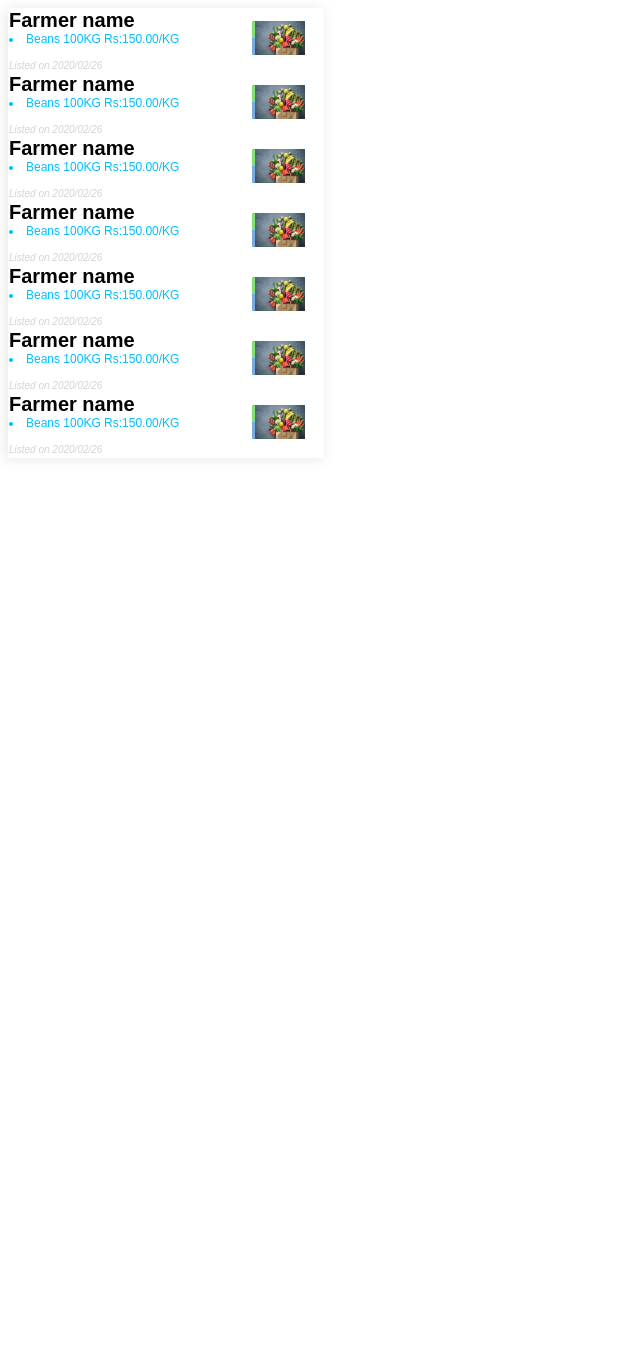
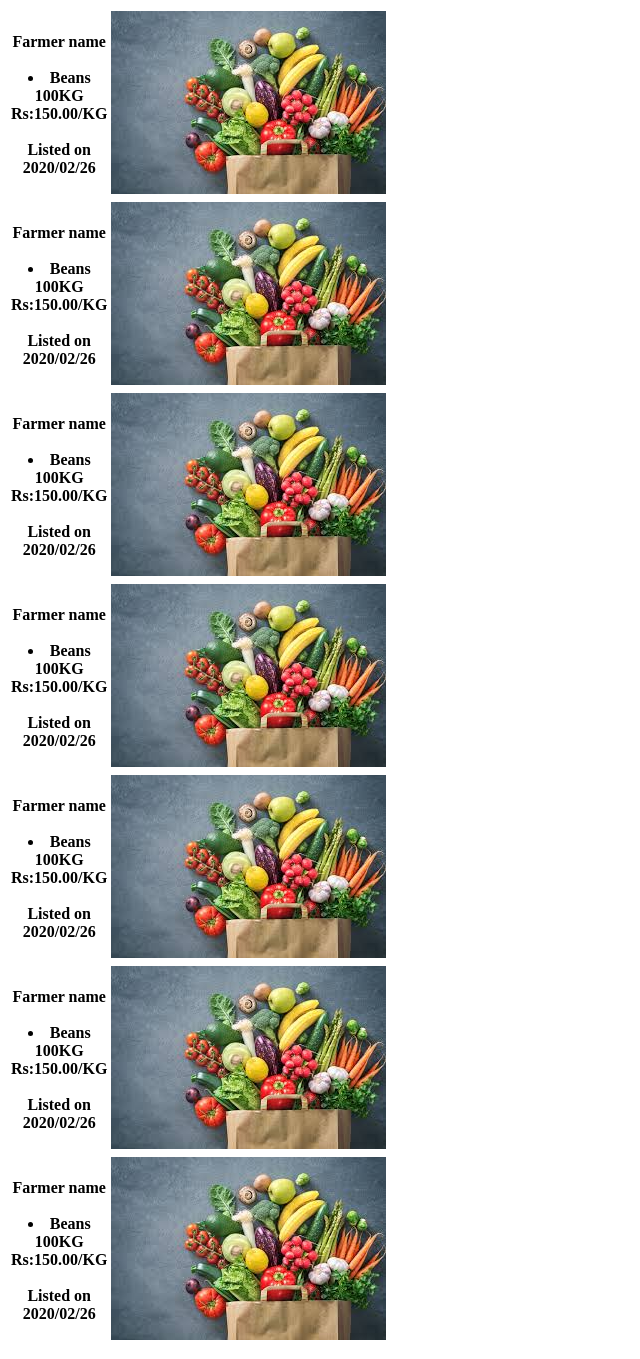
Before and after one commit to LoneWalker911/web, a PHP site: page /sidelist.html in a window 1280 px wide. Shown: the whole page, without its empty margins (0-640 px from the left). Before the commit the page ends 459 px from the top, so only its background shows below. Run offline with PHP 8.4, Linux system fonts and the light colour scheme; lists and menus that the app fills with data are empty.

Commit message:
INFOWINDOW

```diff
--- a/side.css
+++ b/side.css
@@ -1,54 +1,44 @@
-table{
-
-  border-collapse: collapse;
-  box-shadow: -2px 1px 14px #e5e6e8;
-  cursor: pointer;
-
-
-}
-tr:hover {background-color:#f5f5f5;}
-.Farmer_name{
-  float: left;
-  font-size: 20px;
-  text-align: left;
-  font-family: Arial;
-
-}
-.Harvest, .listed_date{
-
-  font-weight: lighter;
-  font-family: Arial;
-  float: left;
-  font-size: 15px;
-  text-align: left;
-
-}
-.list_image{
-  height: auto;
-  right: auto;
-  padding: 0px 0px 0px 0px;
-  right: 20px;
-  width: 50px;
-
+.map_info_wrapper{
+    box-shadow:none;
+    color:#515151;
+    font-family: "Georgia", "Open Sans", Sans-serif;
+    text-align: center;
+    width: 100% !important;
+    border-radius: 0;
+    left: 0 !important;
+    top: 20px !important;
 }
 
-.Harvest{
-  font-size: 12px;
-  color: #00BFFF;
-
+ #propertymap .gm-style-iw > div > div{
+    background: #FFF!important;
 }
 
-.listed_date{
+.img_wrapper {
+    height: 150px;
+    overflow: hidden;
+    width: 100%;
+    text-align: center;
+    margin: 0px auto;
+}
+
+.img_wrapper > img {
+    width: 100%;
+    height:auto;
+}
+
+.property_content_wrap {
+    padding: 0px 0px;
+}
+
+.property_title{
+    min-height: auto;
+    font-weight: bold;
+}
+.property_listed_date{
   font-style: italic;
-  font-size: 10px;
-  color: #D3D3D3;
+  font-size: 12px;
 }
-img{
-  width: 100%;
-  height: 100%;
-  overflow: auto;
-  position: relative;
-
-  border-left:  solid;
-  border-image:   linear-gradient(to bottom, #86DF7B 50%,#7BAADF 50%) 2;
+.property_type{
+  word-spacing: 10px;
+  font-weight: bold;
 }
```
